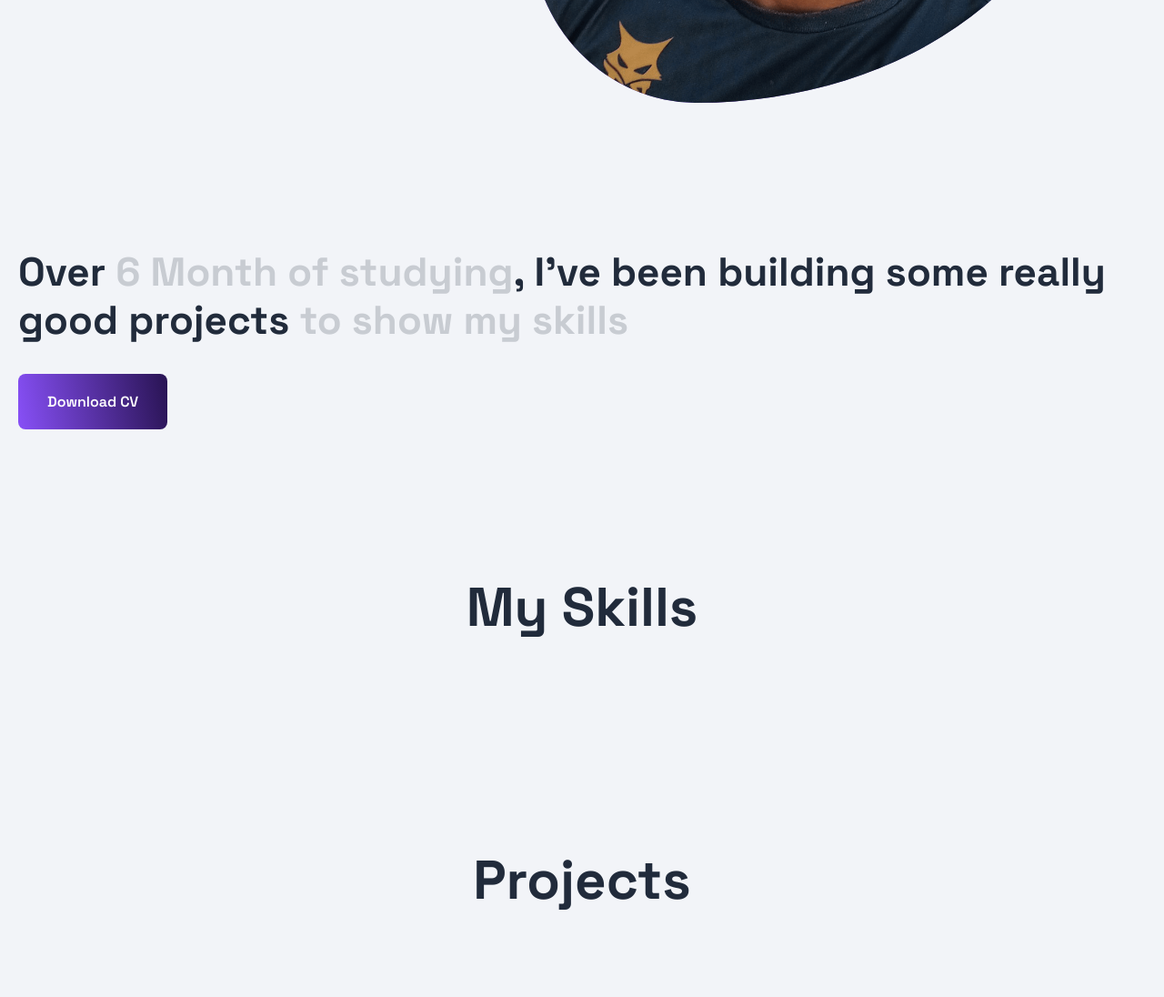
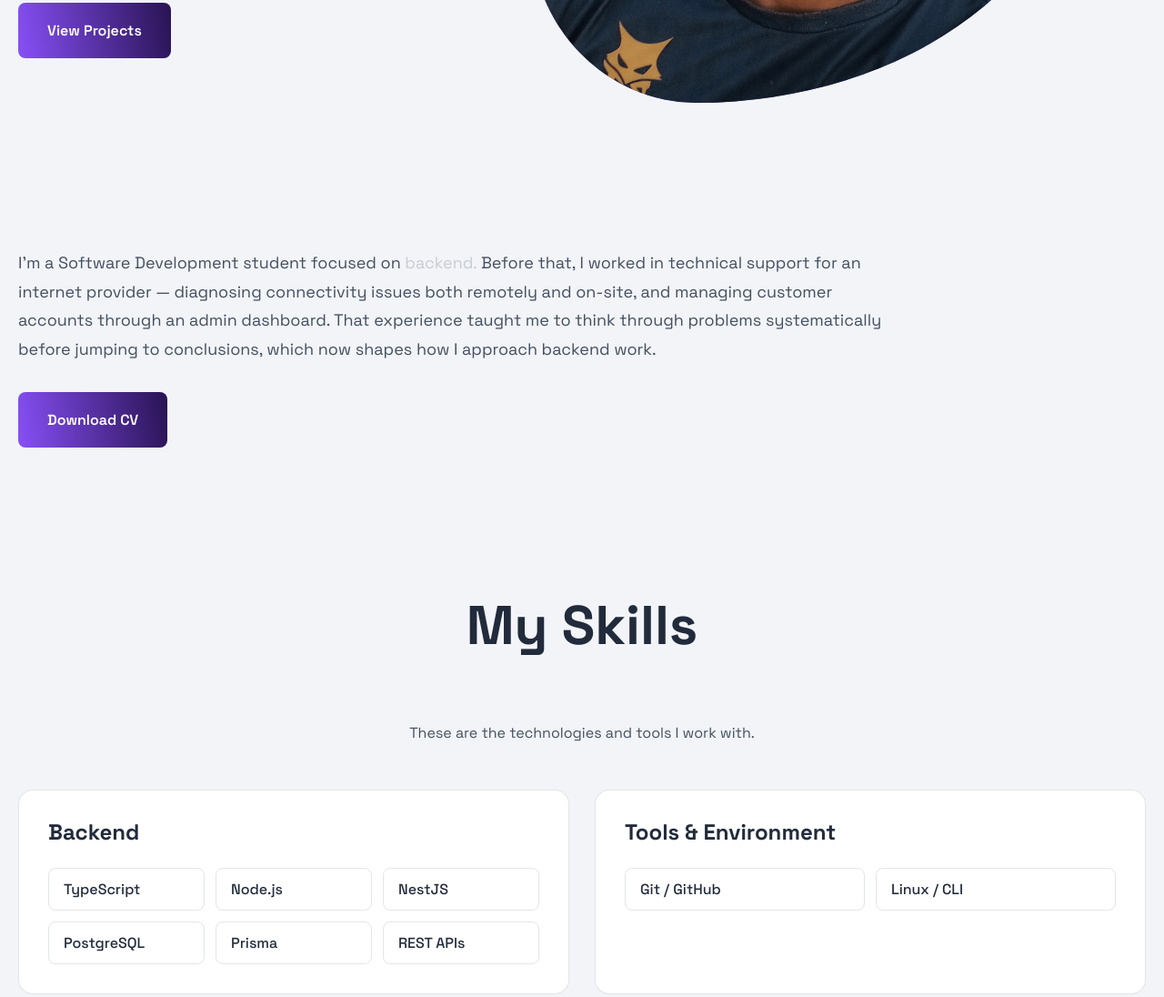
Before and after one commit to louishb7/portfolio-site, a website: page index.html in a window 1280 px wide. Shown: the part 687-1783 px from the top of the page at 91% size. Drawn offline with nearby package versions, Linux system fonts and the light colour scheme.

Commit message:
feat: add portfolio home about and skills content

```diff
--- a/assets/css/styles.css
+++ b/assets/css/styles.css
@@ -13,6 +13,8 @@
   --text-color: hsl(var(--second-hue), 8%, 75%);
   --body-color: hsl(var(--second-hue), 28%, 12%);
   --white-color: hsl(var(--second-hue), 8%, 100%);
+  --surface-color: hsl(var(--second-hue), 28%, 15%);
+  --surface-border-color: hsla(var(--second-hue), 8%, 85%, 0.1);
   --gradient-color: var(--white-color);
   --gradient-text-fill: hsla(var(--second-hue), 8%, 85%, 0.2);
 
@@ -49,6 +51,8 @@
   --title-color: hsl(var(--second-hue), 28%, 18%);
   --text-color: hsl(var(--second-hue), 18%, 32%);
   --body-color: hsl(var(--second-hue), 28%, 96%);
+  --surface-color: hsl(var(--second-hue), 28%, 100%);
+  --surface-border-color: hsla(var(--second-hue), 28%, 18%, 0.12);
   --gradient-color: var(--title-color);
   --gradient-text-fill: hsla(var(--second-hue), 28%, 18%, 0.2);
 }
@@ -271,7 +275,8 @@ img {
 }
 
 .about-description {
-  font-size: var(--h2-font-size);
+  max-width: 60rem;
+  font-size: var(--large-font-size);
   margin-bottom: 2rem;
 }
 
@@ -281,6 +286,44 @@ img {
   background-clip: text;
   background-size: 0% 100%;
   background-repeat: no-repeat;
+}
+
+/*=============== SKILLS ===============*/
+.skills-description {
+  max-width: 48rem;
+  margin-bottom: 3rem;
+  text-align: center;
+}
+
+.skills-container {
+  grid-template-columns: repeat(2, minmax(0, 1fr));
+  gap: 1.75rem;
+}
+
+.skills-group {
+  padding: 2rem;
+  background-color: var(--surface-color);
+  border: 1px solid var(--surface-border-color);
+  border-radius: 1rem;
+}
+
+.skills-title {
+  margin-bottom: 1.5rem;
+  font-size: var(--h3-font-size);
+}
+
+.skills-list {
+  display: grid;
+  grid-template-columns: repeat(auto-fit, minmax(8rem, 1fr));
+  gap: 0.75rem;
+}
+
+.skills-item {
+  padding: 0.75rem 1rem;
+  color: var(--title-color);
+  border: 1px solid var(--surface-border-color);
+  border-radius: 0.5rem;
+  font-weight: var(--font-medium);
 }
 
 .contact:empty {
@@ -363,8 +406,8 @@ img {
     column-gap: 1.5rem;
   }
 
-  .about-description {
-    font-size: var(--h3-font-size);
+  .skills-container {
+    grid-template-columns: 1fr;
   }
 
   .section-title {
--- a/index.html
+++ b/index.html
@@ -88,9 +88,14 @@
         <div class="home-container container grid">
           <div class="home-data">
             <h1 class="home-title">Henrique Freitas</h1>
-            <h3 class="home-job">I'm a Backend Developer</h3>
+            <h3 class="home-job">Backend-Focused Developer</h3>
 
-            <p class="home-description">I don't know the text yet.</p>
+            <p class="home-description">
+              I build backend applications and APIs, focusing my studies on
+              TypeScript, Node.js and NestJS.
+            </p>
+
+            <a href="#projects" class="button">View Projects</a>
           </div>
           <div class="home-img-wrapper">
             <img src="assets/img/profile.png" alt="" class="home-img" />
@@ -119,11 +124,15 @@
       <section class="about section" id="about">
         <div class="about-container container grid">
           <div>
-            <h2 class="about-description">
-              Over <span class="text-gradient">6 Month of studying</span>, I've
-              been building some really good projects
-              <span class="text-gradient">to show my skills</span>
-            </h2>
+            <p class="about-description">
+              I'm a Software Development student focused on
+              <span class="text-gradient">backend.</span> Before that, I worked
+              in technical support for an internet provider — diagnosing
+              connectivity issues both remotely and on-site, and managing
+              customer accounts through an admin dashboard. That experience
+              taught me to think through problems systematically before jumping
+              to conclusions, which now shapes how I approach backend work.
+            </p>
             <a href="assets/pdf/henrique_cv.pdf" download="" class="button">
               Download CV
             </a>
@@ -134,6 +143,32 @@
       <!--=============== SKILLS ===============-->
       <section class="skills section" id="skills">
         <h2 class="section-title">My Skills</h2>
+
+        <p class="skills-description container">
+          These are the technologies and tools I work with.
+        </p>
+
+        <div class="skills-container container grid">
+          <section class="skills-group">
+            <h3 class="skills-title">Backend</h3>
+            <ul class="skills-list">
+              <li class="skills-item">TypeScript</li>
+              <li class="skills-item">Node.js</li>
+              <li class="skills-item">NestJS</li>
+              <li class="skills-item">PostgreSQL</li>
+              <li class="skills-item">Prisma</li>
+              <li class="skills-item">REST APIs</li>
+            </ul>
+          </section>
+
+          <section class="skills-group">
+            <h3 class="skills-title">Tools &amp; Environment</h3>
+            <ul class="skills-list">
+              <li class="skills-item">Git / GitHub</li>
+              <li class="skills-item">Linux / CLI</li>
+            </ul>
+          </section>
+        </div>
       </section>
 
       <!--=============== PROJECTS ===============-->
```
